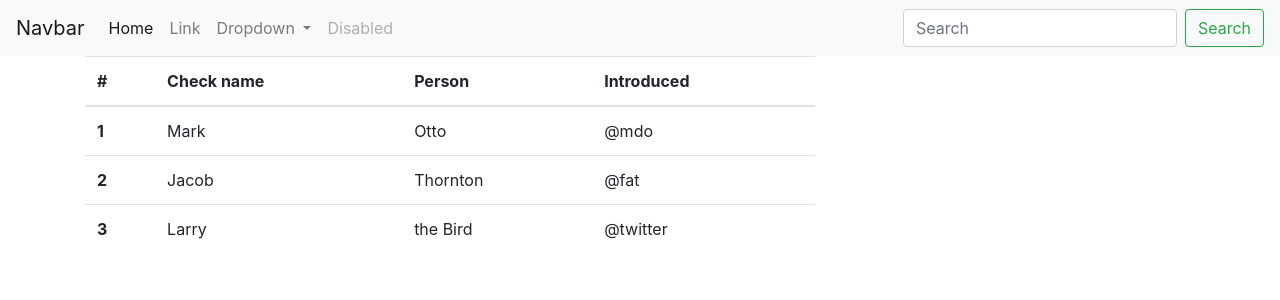
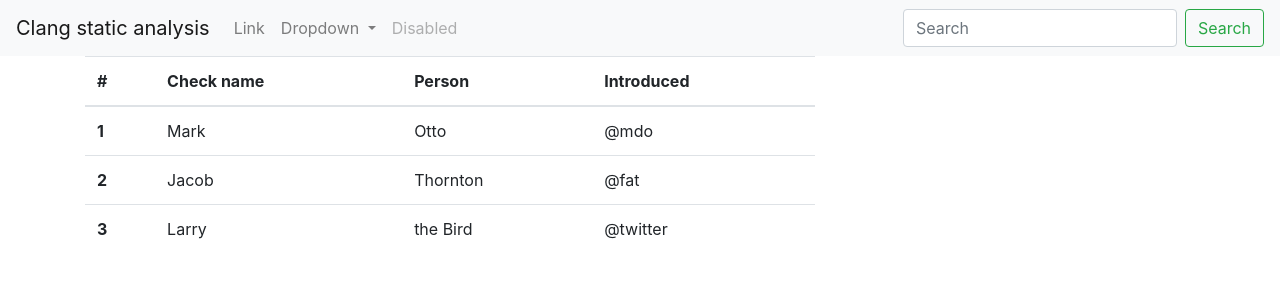
Before and after one commit to KordianD/interactive-clang-static-analysis, a Flask app: page / in a window 1280 px wide. Shown: the top 300 px of the page. Run offline with Flask 2, Linux system fonts and the light colour scheme; some libraries are stand-ins or nearby versions.

Commit message:
Remove home button from navigation bar

```diff
--- a/src/templates/layout.html
+++ b/src/templates/layout.html
@@ -17,16 +17,13 @@
 
 
 <nav class="navbar navbar-expand-lg navbar-light bg-light">
-  <a class="navbar-brand" href="#">Navbar</a>
+  <a class="navbar-brand" href="./"> Clang static analysis</a>
   <button class="navbar-toggler" type="button" data-toggle="collapse" data-target="#navbarSupportedContent" aria-controls="navbarSupportedContent" aria-expanded="false" aria-label="Toggle navigation">
     <span class="navbar-toggler-icon"></span>
   </button>
 
   <div class="collapse navbar-collapse" id="navbarSupportedContent">
     <ul class="navbar-nav mr-auto">
-      <li class="nav-item active">
-        <a class="nav-link" href="#">Home <span class="sr-only">(current)</span></a>
-      </li>
       <li class="nav-item">
         <a class="nav-link" href="#">Link</a>
       </li>
```
